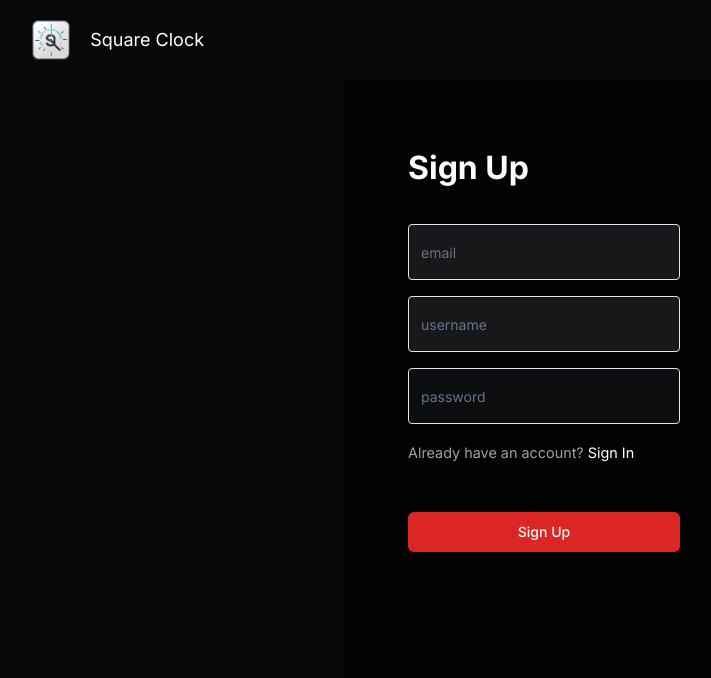
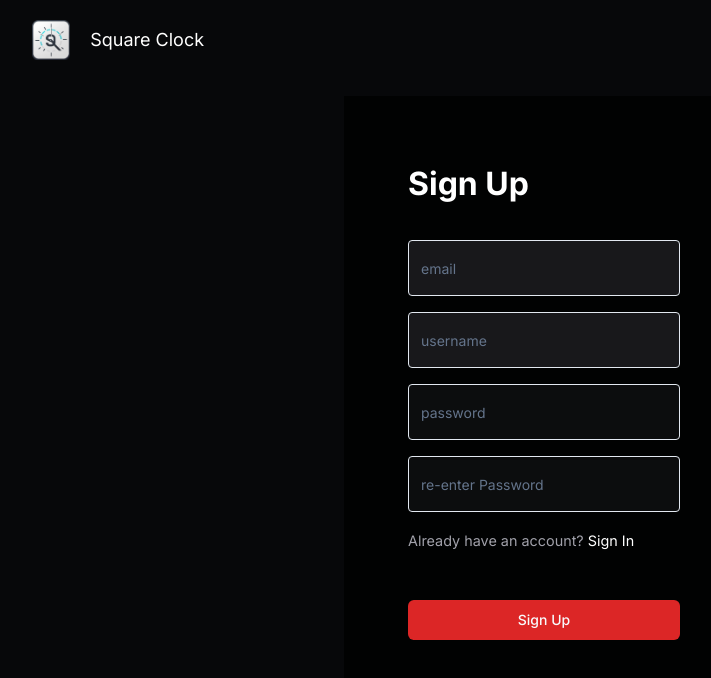
Before and after one commit to kinjalkk/square-clock, a Next.js app: page /signup in a window 1280 px wide. Shown: the top 678 px of the page, without its empty margins (96-807 px from the left). Built offline with nearby package versions, Linux system fonts and the light colour scheme; no server answers.

Commit message:
retype password added

```diff
--- a/app/signup/page.tsx
+++ b/app/signup/page.tsx
@@ -33,24 +33,32 @@ const loginSchema = z.object({
   username: z.string().min(3, {
     message: "username cannot be less than 3 characters",
   }),
+  reTypePassword: z.string().min(3, {
+    message: "password cannot be less than 3 characters",
+  }),
 });
 
 const Page = () => {
   const [isEmailExist, setIsEmailExist] = useState(false);
   const [usernameExist, setUsernameExist] = useState(false);
   const [loading, setLoading] = useState(false);
+  const [passwordNotMatched, setPasswordNotMatched] = useState(false);
   const form = useForm<z.infer<typeof loginSchema>>({
     resolver: zodResolver(loginSchema),
     defaultValues: {
       email: "",
       password: "",
       username: "",
+      reTypePassword: "",
     },
   });
   const router = useRouter();
 
   async function onSubmit(values: z.infer<typeof loginSchema>) {
     setLoading(true);
+    if (values.password !== values.reTypePassword) {
+      setPasswordNotMatched(true);
+    } else {
       const userByEmail = await getUserByEmail(values.email);
       const userByUsername = await getUserByUsername(values.username);
       if (userByEmail) {
@@ -65,12 +73,14 @@ const Page = () => {
         );
         if (registered) router.push("/login");
       }
+    }
     setLoading(false);
   }
 
   const handleKeyUp = () => {
     setIsEmailExist(false);
     setUsernameExist(false);
+    setPasswordNotMatched(false);
   };
 
   return loading ? (
@@ -93,7 +103,7 @@ const Page = () => {
             <h2 className="text-lg text-white pl-5">Square Clock</h2>
           </div>
         </div>
-        <div className="text-white absolute top-[50%] left-[50%] translate-x-[-50%] translate-y-[-50%] flex flex-col justify-start items-start px-[4rem] bg-black bg-opacity-80 w-[25rem] h-[80%] py-[4rem]">
+        <div className="text-white absolute top-[50%] left-[50%] translate-x-[-50%] translate-y-[-50%] flex flex-col justify-start items-start px-[4rem] bg-black bg-opacity-80 w-[25rem] py-[4rem]">
           <h1 className="text-[2rem] font-bold">Sign Up</h1>
           <Form {...form}>
             <form onSubmit={form.handleSubmit(onSubmit)} className="w-full">
@@ -159,13 +169,33 @@ const Page = () => {
                   </FormItem>
                 )}
               />
+              <FormField
+                control={form.control}
+                name="reTypePassword"
+                render={({ field }) => (
+                  <FormItem>
+                    <FormControl>
+                      <Input
+                        placeholder="re-enter Password"
+                        {...field}
+                        className="mb-[1rem] h-[3.5rem] rounded-sm bg-zinc-900 bg-opacity-50 mt-[1rem]"
+                        type="password"
+                        onKeyUp={handleKeyUp}
+                      />
+                    </FormControl>
+                    <FormMessage />
+                  </FormItem>
+                )}
+              />
               <span className="text-zinc-400 text-[0.9rem]">
                 Already have an account?{" "}
               </span>
               <Link href="/login" className="text-[0.9rem]">
                 Sign In
               </Link>
-
+              {passwordNotMatched && (
+                <p className="text-red-600">password not matched</p>
+              )}
               <Button type="submit" className="w-[100%] bg-red-600 mt-[3rem]">
                 Sign Up
               </Button>
--- a/components/TimeTableAdmin.tsx
+++ b/components/TimeTableAdmin.tsx
@@ -485,7 +485,7 @@ export function TimeTableAdmin() {
           Total Hours:{" "}
           {table
             .getFilteredRowModel()
-            .rows.reduce((total, row) => total + row.original.hours, 0)}
+            .rows.reduce((total, row) => total + row.original.hours, 0).toFixed(2)}
           <Button
             variant="outline"
             size="sm"
```
Lines whose indentation alone changed are shown as unchanged.
